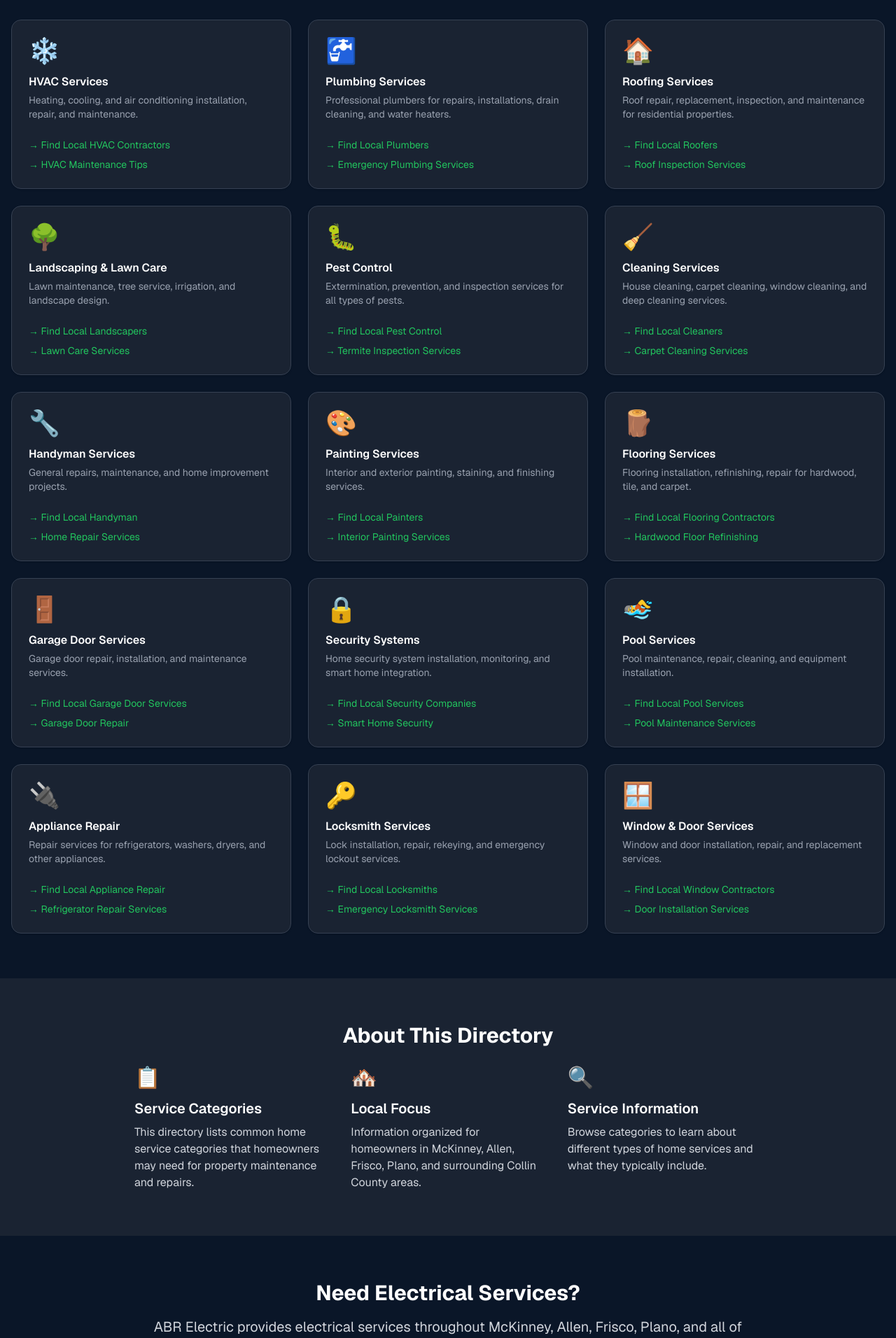
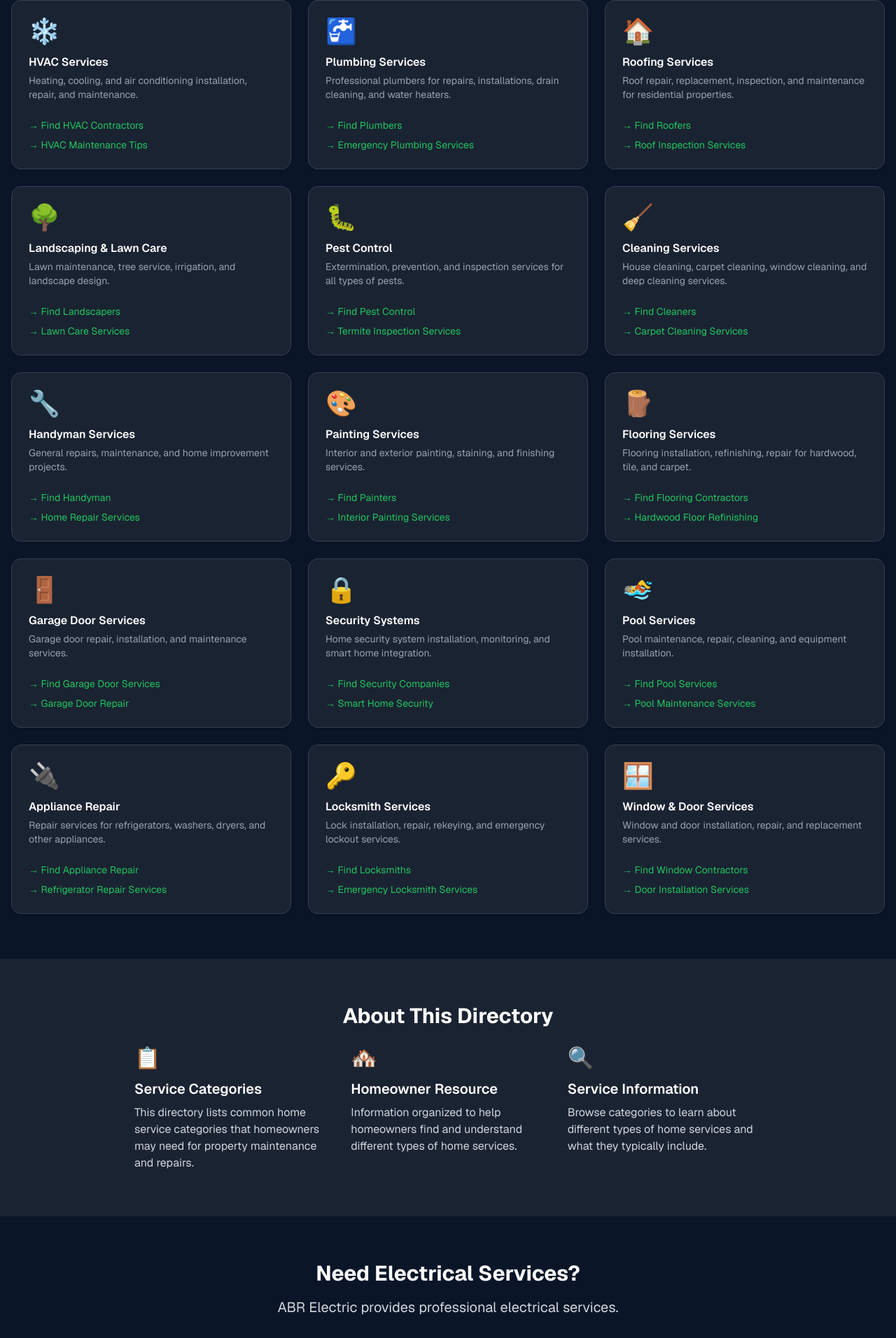
Before and after one commit to mapseffect/websites, a Next.js app: page /resources in a window 1280 px wide. Shown: the part 572-2484 px from the top of the page at 70% size. Built offline with nearby package versions, Linux system fonts and the light colour scheme.

Commit message:
feat: remove geo-targeting from Resources page
Make page generic for all homeowners

Co-authored-by: null <221630119+mapseffect@users.noreply.github.com>

```diff
--- a/app/resources/page.tsx
+++ b/app/resources/page.tsx
@@ -6,9 +6,9 @@ import { Card, CardContent, CardDescription, CardHeader, CardTitle } from "@/com
 import Link from "next/link"
 
 export const metadata: Metadata = {
-  title: "Home Service Resources | ABR Electric McKinney TX",
+  title: "Home Service Resources | ABR Electric",
   description:
-    "Directory of home service categories for homeowners in McKinney, Allen, and Collin County. Find HVAC, plumbing, roofing, and other home service information.",
+    "Directory of home service categories for homeowners. Find HVAC, plumbing, roofing, and other home service information.",
   alternates: {
     canonical: "https://abrelectric.com/resources",
   },
@@ -20,7 +20,7 @@ const resourceCategories = [
     description: "Heating, cooling, and air conditioning installation, repair, and maintenance.",
     icon: "❄️",
     links: [
-      { name: "Find Local HVAC Contractors", url: "#" },
+      { name: "Find HVAC Contractors", url: "#" },
       { name: "HVAC Maintenance Tips", url: "#" },
     ],
   },
@@ -29,7 +29,7 @@ const resourceCategories = [
     description: "Professional plumbers for repairs, installations, drain cleaning, and water heaters.",
     icon: "🚰",
     links: [
-      { name: "Find Local Plumbers", url: "#" },
+      { name: "Find Plumbers", url: "#" },
       { name: "Emergency Plumbing Services", url: "#" },
     ],
   },
@@ -38,7 +38,7 @@ const resourceCategories = [
     description: "Roof repair, replacement, inspection, and maintenance for residential properties.",
     icon: "🏠",
     links: [
-      { name: "Find Local Roofers", url: "#" },
+      { name: "Find Roofers", url: "#" },
       { name: "Roof Inspection Services", url: "#" },
     ],
   },
@@ -47,7 +47,7 @@ const resourceCategories = [
     description: "Lawn maintenance, tree service, irrigation, and landscape design.",
     icon: "🌳",
     links: [
-      { name: "Find Local Landscapers", url: "#" },
+      { name: "Find Landscapers", url: "#" },
       { name: "Lawn Care Services", url: "#" },
     ],
   },
@@ -56,7 +56,7 @@ const resourceCategories = [
     description: "Extermination, prevention, and inspection services for all types of pests.",
     icon: "🐛",
     links: [
-      { name: "Find Local Pest Control", url: "#" },
+      { name: "Find Pest Control", url: "#" },
       { name: "Termite Inspection Services", url: "#" },
     ],
   },
@@ -65,7 +65,7 @@ const resourceCategories = [
     description: "House cleaning, carpet cleaning, window cleaning, and deep cleaning services.",
     icon: "🧹",
     links: [
-      { name: "Find Local Cleaners", url: "#" },
+      { name: "Find Cleaners", url: "#" },
       { name: "Carpet Cleaning Services", url: "#" },
     ],
   },
@@ -74,7 +74,7 @@ const resourceCategories = [
     description: "General repairs, maintenance, and home improvement projects.",
     icon: "🔧",
     links: [
-      { name: "Find Local Handyman", url: "#" },
+      { name: "Find Handyman", url: "#" },
       { name: "Home Repair Services", url: "#" },
     ],
   },
@@ -83,7 +83,7 @@ const resourceCategories = [
     description: "Interior and exterior painting, staining, and finishing services.",
     icon: "🎨",
     links: [
-      { name: "Find Local Painters", url: "#" },
+      { name: "Find Painters", url: "#" },
       { name: "Interior Painting Services", url: "#" },
     ],
   },
@@ -92,7 +92,7 @@ const resourceCategories = [
     description: "Flooring installation, refinishing, repair for hardwood, tile, and carpet.",
     icon: "🪵",
     links: [
-      { name: "Find Local Flooring Contractors", url: "#" },
+      { name: "Find Flooring Contractors", url: "#" },
       { name: "Hardwood Floor Refinishing", url: "#" },
     ],
   },
@@ -101,7 +101,7 @@ const resourceCategories = [
     description: "Garage door repair, installation, and maintenance services.",
     icon: "🚪",
     links: [
-      { name: "Find Local Garage Door Services", url: "#" },
+      { name: "Find Garage Door Services", url: "#" },
       { name: "Garage Door Repair", url: "#" },
     ],
   },
@@ -110,7 +110,7 @@ const resourceCategories = [
     description: "Home security system installation, monitoring, and smart home integration.",
     icon: "🔒",
     links: [
-      { name: "Find Local Security Companies", url: "#" },
+      { name: "Find Security Companies", url: "#" },
       { name: "Smart Home Security", url: "#" },
     ],
   },
@@ -119,7 +119,7 @@ const resourceCategories = [
     description: "Pool maintenance, repair, cleaning, and equipment installation.",
     icon: "🏊",
     links: [
-      { name: "Find Local Pool Services", url: "#" },
+      { name: "Find Pool Services", url: "#" },
       { name: "Pool Maintenance Services", url: "#" },
     ],
   },
@@ -128,7 +128,7 @@ const resourceCategories = [
     description: "Repair services for refrigerators, washers, dryers, and other appliances.",
     icon: "🔌",
     links: [
-      { name: "Find Local Appliance Repair", url: "#" },
+      { name: "Find Appliance Repair", url: "#" },
       { name: "Refrigerator Repair Services", url: "#" },
     ],
   },
@@ -137,7 +137,7 @@ const resourceCategories = [
     description: "Lock installation, repair, rekeying, and emergency lockout services.",
     icon: "🔑",
     links: [
-      { name: "Find Local Locksmiths", url: "#" },
+      { name: "Find Locksmiths", url: "#" },
       { name: "Emergency Locksmith Services", url: "#" },
     ],
   },
@@ -146,7 +146,7 @@ const resourceCategories = [
     description: "Window and door installation, repair, and replacement services.",
     icon: "🪟",
     links: [
-      { name: "Find Local Window Contractors", url: "#" },
+      { name: "Find Window Contractors", url: "#" },
       { name: "Door Installation Services", url: "#" },
     ],
   },
@@ -157,7 +157,7 @@ export default function ResourcesPage() {
     "@context": "https://schema.org",
     "@type": "CollectionPage",
     name: "Home Service Resources",
-    description: "Home service directory for homeowners in McKinney, Allen, and Collin County, Texas",
+    description: "Home service directory for homeowners",
     provider: {
       "@type": "LocalBusiness",
       name: "ABR Electric",
@@ -179,8 +179,8 @@ export default function ResourcesPage() {
           <div className="max-w-7xl mx-auto text-center">
             <h1 className="text-4xl md:text-5xl font-bold text-white mb-6">Home Service Resources</h1>
             <p className="text-xl text-gray-300 max-w-3xl mx-auto mb-8">
-              A directory of home service categories for homeowners in McKinney, Allen, and Collin County. Browse
-              various service types to find information about HVAC, plumbing, roofing, and other home services.
+              A directory of home service categories for homeowners. Browse various service types to find information
+              about HVAC, plumbing, roofing, and other home services.
             </p>
             <div className="flex flex-col sm:flex-row gap-4 justify-center">
               <Button asChild size="lg" className="bg-[#22c55e] hover:bg-[#16a34a] text-white">
@@ -250,10 +250,9 @@ export default function ResourcesPage() {
               </div>
               <div>
                 <div className="text-3xl mb-3">🏘️</div>
-                <h3 className="text-xl font-semibold text-white mb-2">Local Focus</h3>
+                <h3 className="text-xl font-semibold text-white mb-2">Homeowner Resource</h3>
                 <p className="text-gray-300">
-                  Information organized for homeowners in McKinney, Allen, Frisco, Plano, and surrounding Collin County
-                  areas.
+                  Information organized to help homeowners find and understand different types of home services.
                 </p>
               </div>
               <div>
@@ -267,14 +266,10 @@ export default function ResourcesPage() {
           </div>
         </section>
 
-        {/* CTA Section */}
         <section className="py-16 px-4">
           <div className="max-w-4xl mx-auto text-center">
             <h2 className="text-3xl font-bold text-white mb-4">Need Electrical Services?</h2>
-            <p className="text-xl text-gray-300 mb-8">
-              ABR Electric provides electrical services throughout McKinney, Allen, Frisco, Plano, and all of Collin
-              County.
-            </p>
+            <p className="text-xl text-gray-300 mb-8">ABR Electric provides professional electrical services.</p>
             <Button asChild size="lg" className="bg-[#22c55e] hover:bg-[#16a34a] text-white">
               <Link href="/contactus">Get Your Free Quote Today</Link>
             </Button>
```
